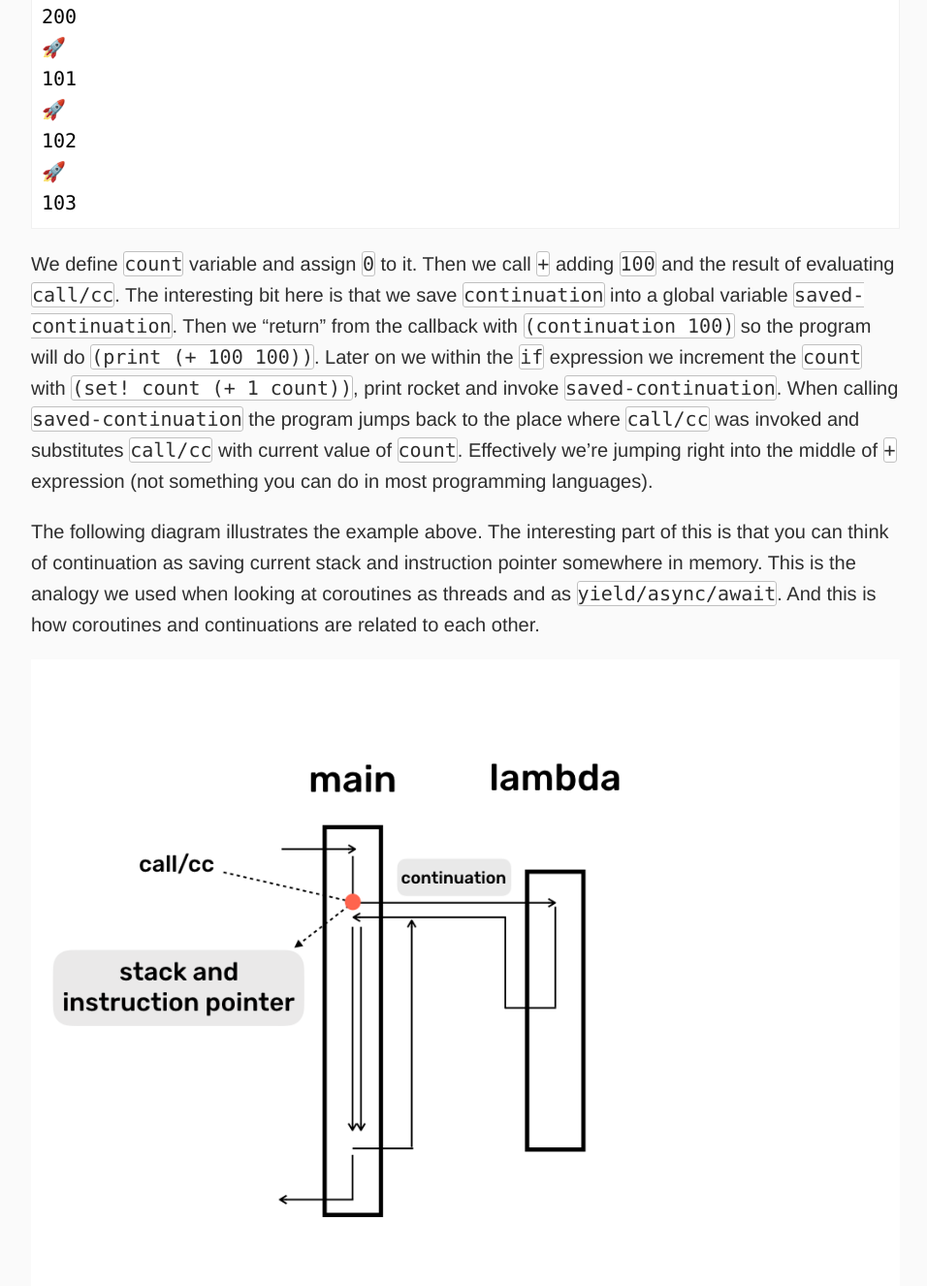
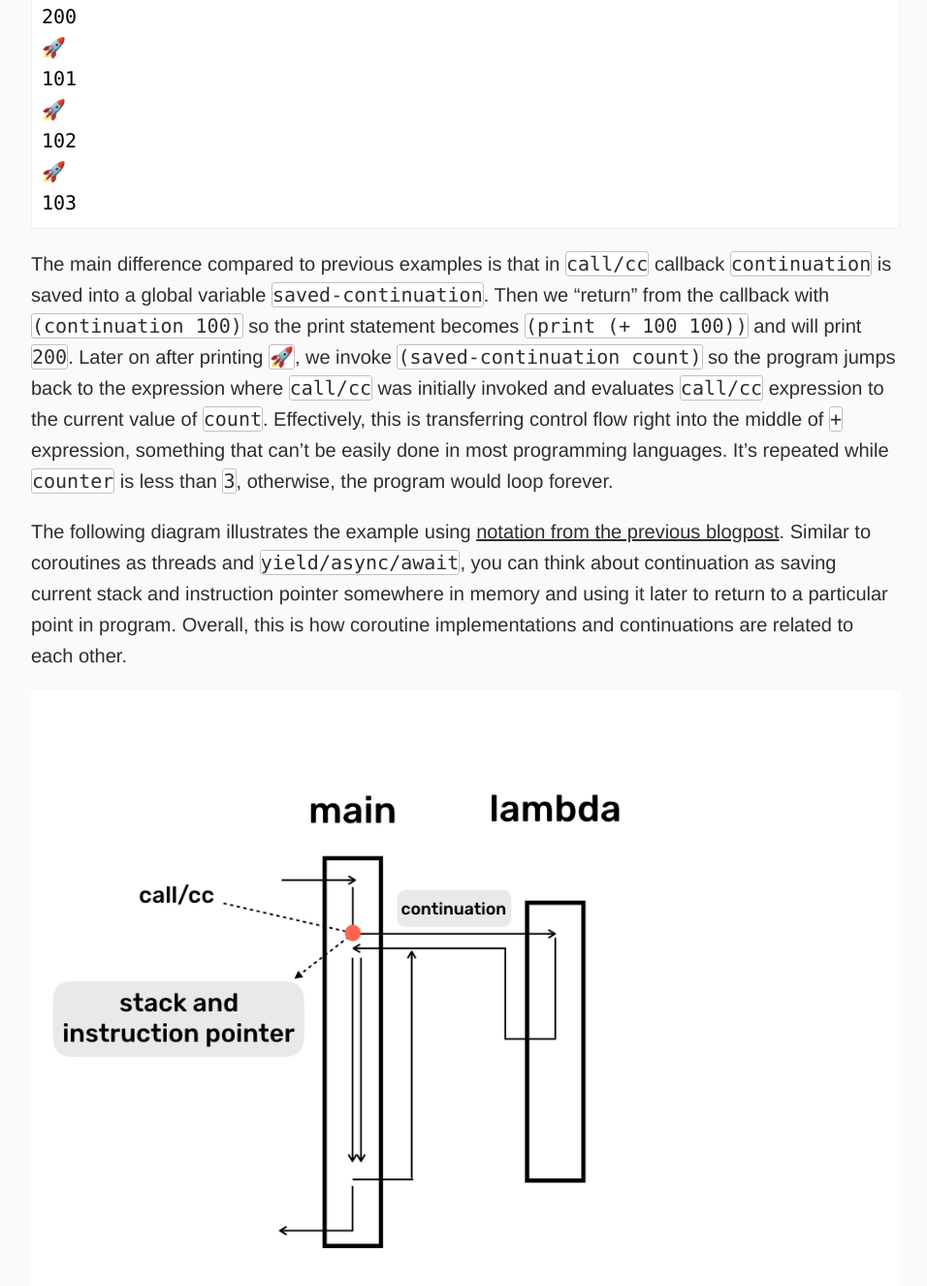
Before and after one commit to dkandalov/dkandalov.github.io, a Jekyll site: the page built from _posts/coroutines/2018-05-06-call-with-current-continuation.md, in a window 1280 px wide and 1400 px high, scrolled down 6657 px. Shown: the top 1326 px of the window at 97% size, without its empty margins (160-1116 px from the left). Built offline with Jekyll 4.4.1, drawn with Linux system fonts in a browser that asks for light colours; our own code applies the rules of GitHub Pages for plain Markdown files; some of the changed text lies outside the part shown.

Commit message:
updated callcc post

````diff
--- a/_posts/coroutines/2018-05-06-call-with-current-continuation.md
+++ b/_posts/coroutines/2018-05-06-call-with-current-continuation.md
@@ -169,15 +169,15 @@ The program will print:
 🚀
 103
 ```
-We define `count` variable and assign `0` to it. Then we call `+` adding `100` and the result of evaluating `call/cc`. The interesting bit here is that we save `continuation` into a global variable `saved-continuation`. Then we "return" from the callback with `(continuation 100)` so the program will do `(print (+ 100 100))`. Later on we within the `if` expression we increment the `count` with `(set! count (+ 1 count))`, print rocket and invoke `saved-continuation`. When calling `saved-continuation` the program jumps back to the place where `call/cc` was invoked and substitutes `call/cc` with current value of `count`. Effectively we're jumping right into the middle of `+` expression (not something you can do in most programming languages).
+The main difference compared to previous examples is that in `call/cc` callback `continuation` is saved into a global variable `saved-continuation`. Then we "return" from the callback with `(continuation 100)` so the print statement becomes `(print (+ 100 100))` and will print `200`. Later on after printing `🚀`, we invoke `(saved-continuation count)` so the program jumps back to the expression where `call/cc` was initially invoked and evaluates `call/cc` expression to the current value of `count`. Effectively, this is transferring control flow right into the middle of `+` expression, something that can't be easily done in most programming languages. It's repeated while `counter` is less than `3`, otherwise, the program would loop forever.
 
-The following diagram illustrates the example above. The interesting part of this is that you can think of continuation as saving current stack and instruction pointer somewhere in memory. This is the analogy we used when looking at coroutines as threads and as `yield/async/await`. And this is how coroutines and continuations are related to each other.
+The following diagram illustrates the example using [notation from the previous blogpost]({% post_url 2018-05-01-coroutines-as-threads %}#notation). Similar to coroutines as threads and `yield/async/await`, you can think about continuation as saving current stack and instruction pointer somewhere in memory and using it later to return to a particular point in program. Overall, this is how coroutine implementations and continuations are related to each other.
 
 ![](/assets/images/coroutines/callcc/0-callcc.png)
 
 #### Yield with continuations
 
-Having access to continuations is a more fundamental concept than yielding control to another coroutine. Therefore, we can use continuations to implement yield/resume and even other control structures such as exceptions. In the example below is the minimal version of implementing `yeild/resume` with `call/cc`. The exact details are not that important. The main idea is still the same as in the previous example, it is to save current continuation into a variable to use it later (in this case `yield-point` and `jump-out`). The example below uses global variables but they could be defined within some "object" with `yield` and `resume` functions so overall it'll look similar to the coroutines as threads example.
+Continuations are more fundamental concept than coroutines and, therefore, can be used to implement coroutines and other control structures such as exceptions. The following example show minimal implementation of `yeild/resume` using `call/cc`. The main idea is still the same as in the rocket jump example. We save current continuation into a variable (in this case `yield-point` and `jump-out`) and use it later to change execution flow. For simplicity, this example uses global variables, but they could be scoped within some "object" with `yield` and `resume` functions so it will look similar to the coroutines as threads example.
 
 ```
 (define (print message)
````
